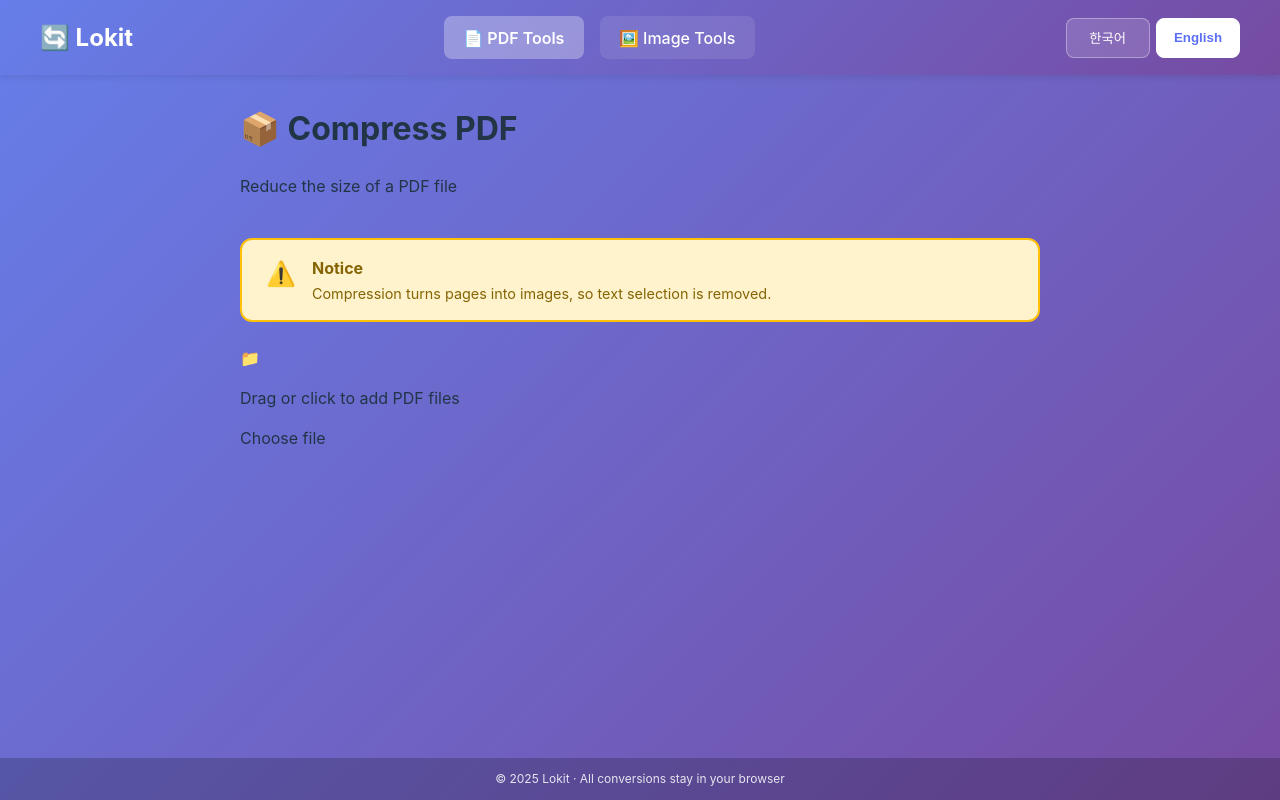
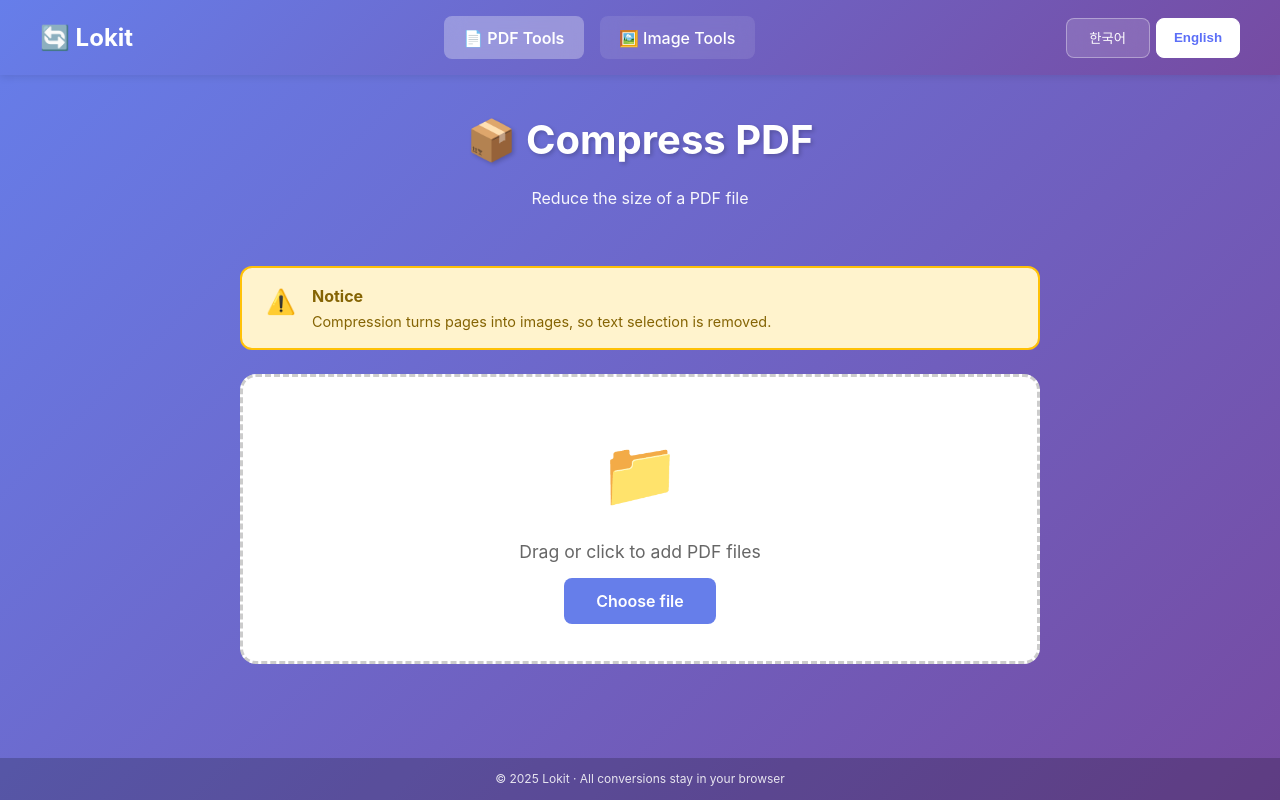
Before and after one commit to king-mini/file-convert, a React (Vite) app: page /pdf/compress in a window 1280 px wide. Built offline with nearby package versions, Linux system fonts and the light colour scheme.

Commit message:
PDF 도구 페이지 직접 진입 시 스타일 누락 수정

```diff
--- a/src/pages/pdf/CompressPdf.css
+++ b/src/pages/pdf/CompressPdf.css
@@ -1,3 +1,5 @@
+@import './PdfToJpg.css';
+
 /* CompressPdf는 PdfToJpg.css를 기본으로 사용하고 추가 스타일만 정의 */
 .compress-pdf {
   max-width: 800px;
--- a/src/pages/pdf/MergePdf.css
+++ b/src/pages/pdf/MergePdf.css
@@ -1,3 +1,5 @@
+@import './PdfToJpg.css';
+
 /* MergePdf는 PdfToJpg.css를 기본으로 사용하고 추가 스타일만 정의 */
 .merge-pdf {
   max-width: 800px;
--- a/src/pages/pdf/PdfToText.css
+++ b/src/pages/pdf/PdfToText.css
@@ -1,3 +1,5 @@
+@import './PdfToJpg.css';
+
 /* PdfToText는 PdfToJpg.css를 기본으로 사용하고 추가 스타일만 정의 */
 .pdf-to-text {
   max-width: 800px;
--- a/src/pages/pdf/RotatePdf.css
+++ b/src/pages/pdf/RotatePdf.css
@@ -1,3 +1,5 @@
+@import './PdfToJpg.css';
+
 /* RotatePdf는 PdfToJpg.css를 기본으로 사용하고 추가 스타일만 정의 */
 .rotate-pdf {
   max-width: 800px;
--- a/src/pages/pdf/SplitPdf.css
+++ b/src/pages/pdf/SplitPdf.css
@@ -1,3 +1,5 @@
+@import './PdfToJpg.css';
+
 /* SplitPdf는 PdfToJpg.css를 기본으로 사용하고 추가 스타일만 정의 */
 .split-pdf {
   max-width: 800px;
```
